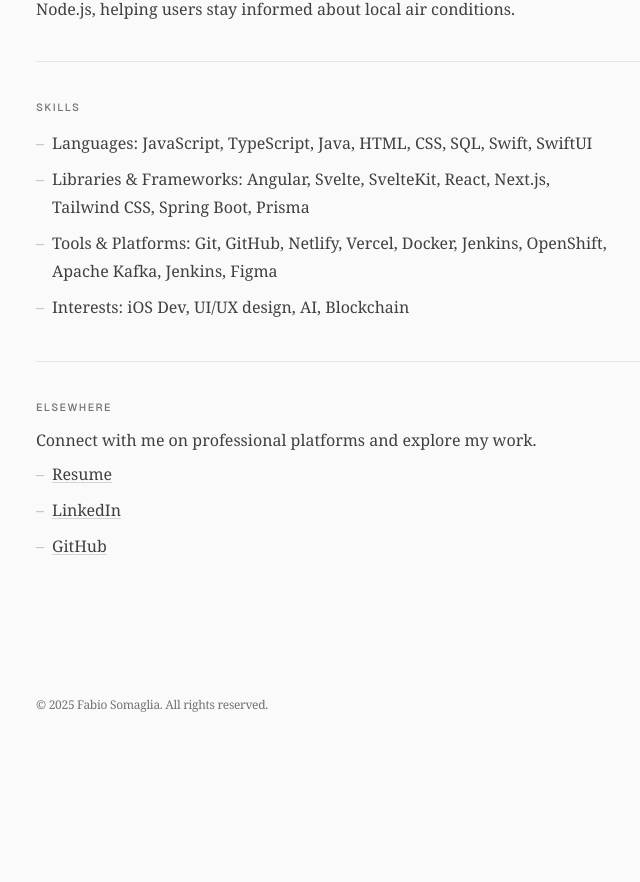
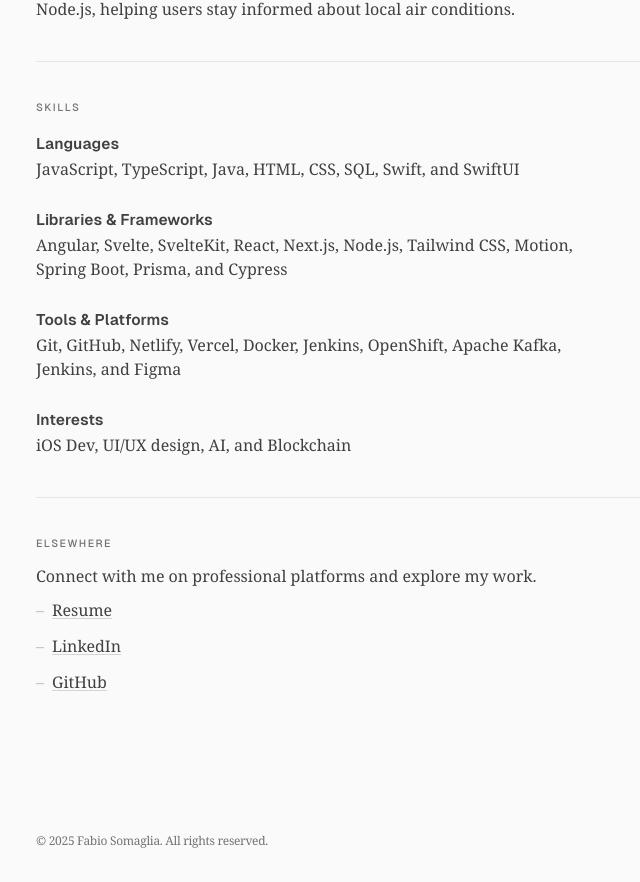
Before and after one commit to nanyx95/Personal-Website, a SvelteKit app: page / in a window 1280 px wide. Shown: the part 1293-2175 px from the top of the page, without its empty margins (284-924 px from the left). Before the commit the page ends 2039 px from the top, so only its background shows below. Built offline with nearby package versions, Linux system fonts and the light colour scheme.

Commit message:
feat(skills): improve layout and update content

```diff
--- a/src/routes/+page.svelte
+++ b/src/routes/+page.svelte
@@ -84,7 +84,8 @@
 			<h2 class="mb-4 font-sans text-section-header text-neutral-500 uppercase">Work Experience</h2>
 			<div class="mb-6">
 				<div class="inline font-sans text-company">Accenture</div>
-				<span class="ml-0.5 align-baseline font-serif text-date text-neutral-500 italic">fall 2018–present</span><br />
+				<span class="ml-0.5 align-baseline font-serif text-date text-neutral-500 italic">fall 2018–present</span>
+				<br />
 				<div class="text-description">
 					Full Stack Developer creating web applications used daily by thousands of people, supporting business
 					operations and digital transformation.
@@ -106,7 +107,8 @@
 			<h2 class="mb-4 font-sans text-section-header text-neutral-500 uppercase">Education & Certifications</h2>
 			<div class="mb-6">
 				<div class="inline font-sans text-company">University of Turin</div>
-				<span class="ml-0.5 align-baseline font-serif text-date text-neutral-500 italic">2015–2019</span><br />
+				<span class="ml-0.5 align-baseline font-serif text-date text-neutral-500 italic">2015–2019</span>
+				<br />
 				<div class="text-description">
 					Bachelor of Science in Computer Science, with coursework in AI, algorithms, security, and software
 					engineering.
@@ -114,12 +116,14 @@
 			</div>
 			<div class="mb-6">
 				<div class="inline font-sans text-company">Amazon Web Services certification</div>
-				<span class="ml-0.5 align-baseline font-serif text-date text-neutral-500 italic">2021 & 2024</span><br />
+				<span class="ml-0.5 align-baseline font-serif text-date text-neutral-500 italic">2021 & 2024</span>
+				<br />
 				<div class="text-description">AWS Certified Cloud Practitioner.</div>
 			</div>
 			<div class="mb-6">
 				<div class="inline font-sans text-company">R3 Corda blockchain certification</div>
-				<span class="ml-0.5 align-baseline font-serif text-date text-neutral-500 italic">2019</span><br />
+				<span class="ml-0.5 align-baseline font-serif text-date text-neutral-500 italic">2019</span>
+				<br />
 				<div class="text-description">Corda Certified Developer.</div>
 			</div>
 		</section>
@@ -152,16 +156,30 @@
 		<!-- Skills -->
 		<section class="prose mb-10 prose-neutral prose-a:text-inherit">
 			<h2 class="mb-4 font-sans text-section-header text-neutral-500 uppercase">Skills</h2>
-			<ul class="mt-2 space-y-1 pl-0">
-				{@render bullet('Languages: JavaScript, TypeScript, Java, HTML, CSS, SQL, Swift, SwiftUI')}
-				{@render bullet(
-					'Libraries & Frameworks: Angular, Svelte, SvelteKit, React, Next.js, Tailwind CSS, Spring Boot, Prisma'
-				)}
-				{@render bullet(
-					'Tools & Platforms: Git, GitHub, Netlify, Vercel, Docker, Jenkins, OpenShift, Apache Kafka, Jenkins, Figma'
-				)}
-				{@render bullet('Interests: iOS Dev, UI/UX design, AI, Blockchain')}
-			</ul>
+			<div class="mb-6">
+				<div class="inline font-sans text-company">Languages</div>
+				<br />
+				<div class="text-description">JavaScript, TypeScript, Java, HTML, CSS, SQL, Swift, and SwiftUI</div>
+			</div>
+			<div class="mb-6">
+				<div class="inline font-sans text-company">Libraries & Frameworks</div>
+				<br />
+				<div class="text-description">
+					Angular, Svelte, SvelteKit, React, Next.js, Node.js, Tailwind CSS, Motion, Spring Boot, Prisma, and Cypress
+				</div>
+			</div>
+			<div class="mb-6">
+				<div class="inline font-sans text-company">Tools & Platforms</div>
+				<br />
+				<div class="text-description">
+					Git, GitHub, Netlify, Vercel, Docker, Jenkins, OpenShift, Apache Kafka, Jenkins, and Figma
+				</div>
+			</div>
+			<div class="mb-6">
+				<div class="inline font-sans text-company">Interests</div>
+				<br />
+				<div class="text-description">iOS Dev, UI/UX design, AI, and Blockchain</div>
+			</div>
 		</section>
 
 		<hr class="mb-10 border-neutral-200" />
```
